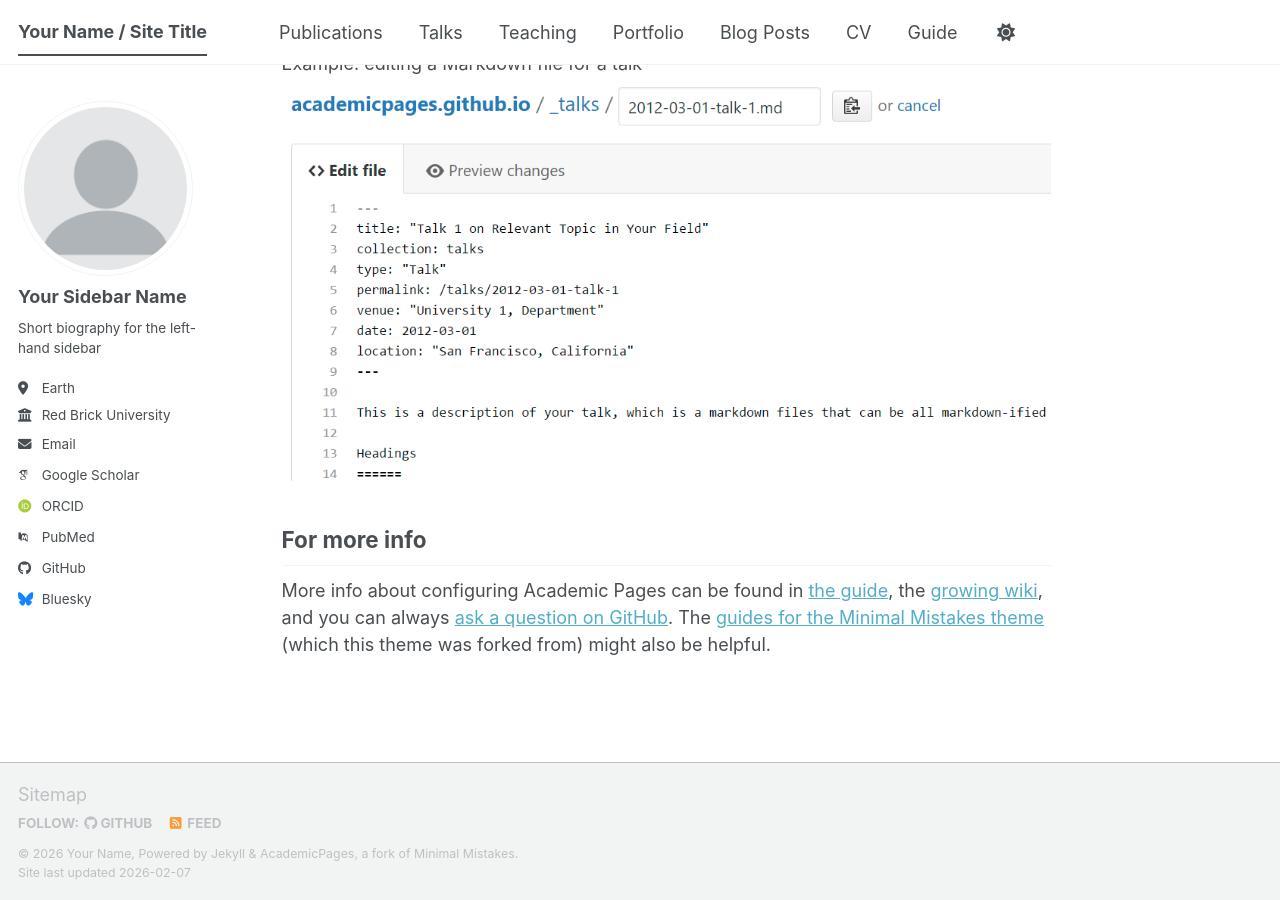
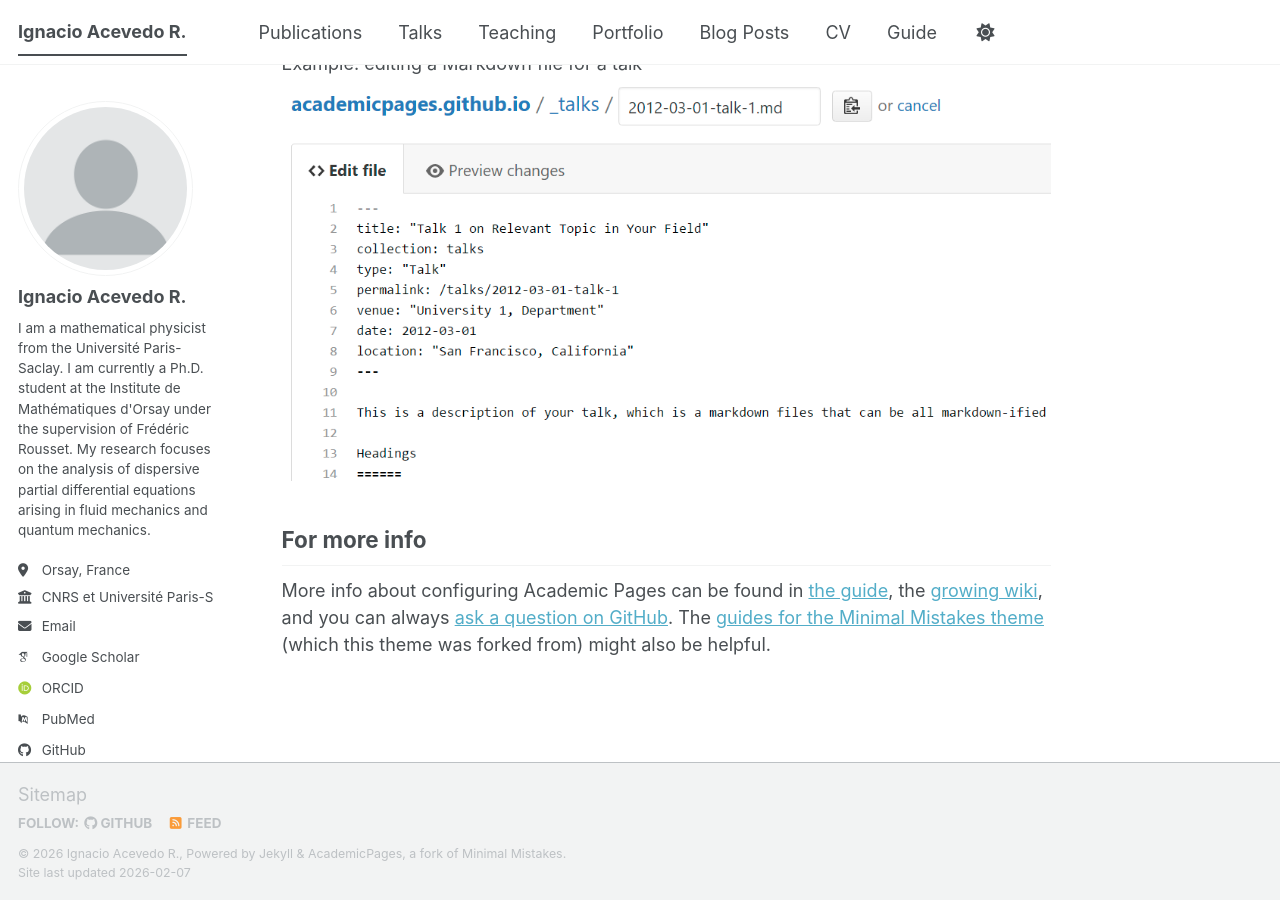
Before and after one commit to IgnacioAcevR/ignacioacevr.github.io, a Jekyll site: the page built from _pages/about.md, in a window 1280 px wide and 900 px high, scrolled down 2720 px. Built offline with Jekyll 4.4.1, drawn with Linux system fonts in a browser that asks for light colours; some web fonts are replaced; a script bundle is joined from its source files by our own code; library files that are not in the unit come from our copies.

Commit message:
initial commit, config personal data

```diff
--- a/_config.yml
+++ b/_config.yml
@@ -9,14 +9,14 @@
 # Basic Site Settings
 locale                   : "en-US"
 site_theme               : "default" # The available themes options are "default", "air", "sunrise", "mint", "dirt" and "contrast"
-title                    : "Your Name / Site Title"
+title                    : "Ignacio Acevedo R."
 title_separator          : "-"
-name                     : &name "Your Name"
-description              : &description "Your Name's academic portfolio"   # Update this with a general description of your site, this is the default if not overridden by a page
-url                      : https://academicpages.github.io # The base hostname & protocol for your site e.g. "https://[your GitHub username].github.io",
+name                     : &name "Ignacio Acevedo R."
+description              : &description "Welcome to my homepage!"   # Update this with a general description of your site, this is the default if not overridden by a page
+url                      : https://ignacioacevr.github.io/ # The base hostname & protocol for your site e.g. "https://[your GitHub username].github.io",
                                                            # or if you already have some other page hosted on Github then use "https://[your GitHub username].github.io/[Your Repo Name]"
 baseurl                  : "" # the subpath of your site, e.g. "/blog"
-repository               : "academicpages/academicpages.github.io"
+repository               : "IgnacioAcevR/ignacioacevr.github.io"
 
 # Site Author - The following control what appear as part of the author content on the side bar.
 #               If a field is blank the icon and link will not appear, otherwise it will be shown.
@@ -24,13 +24,13 @@ repository               : "academicpages/academicpages.github.io"
 author:
   # Biographic information
   avatar           : "profile.png"
-  name             : "Your Sidebar Name"
+  name             : "Ignacio Acevedo R."
   pronouns         : # example: "she/her"
-  bio              : "Short biography for the left-hand sidebar"
-  location         : "Earth"
-  employer         : "Red Brick University"
+  bio              : "I am a mathematical physicist from the Université Paris-Saclay. I am currently a Ph.D. student at the Institute de Mathématiques d'Orsay under the supervision of  Frédéric Rousset. My research focuses on the analysis of dispersive partial differential equations arising in fluid mechanics and quantum mechanics."
+  location         : "Orsay, France"
+  employer         : "CNRS et Université Paris-Saclay"
   uri              : # URL
-  email            : "none@example.org"
+  email            : "ignacio-andres.acevedo-ramos@cnrs.fr"
 
   # Academic websites
   academia         : # URL
```
